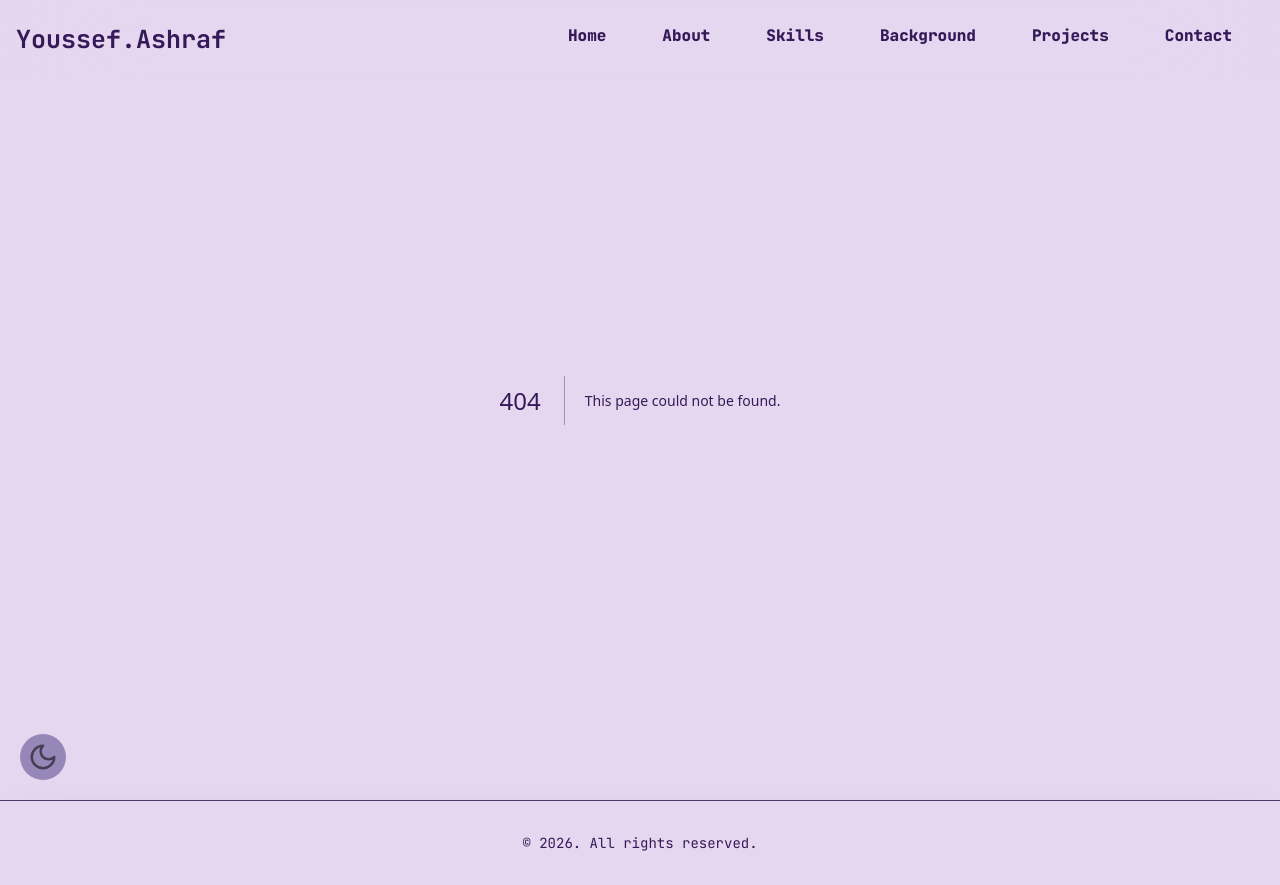
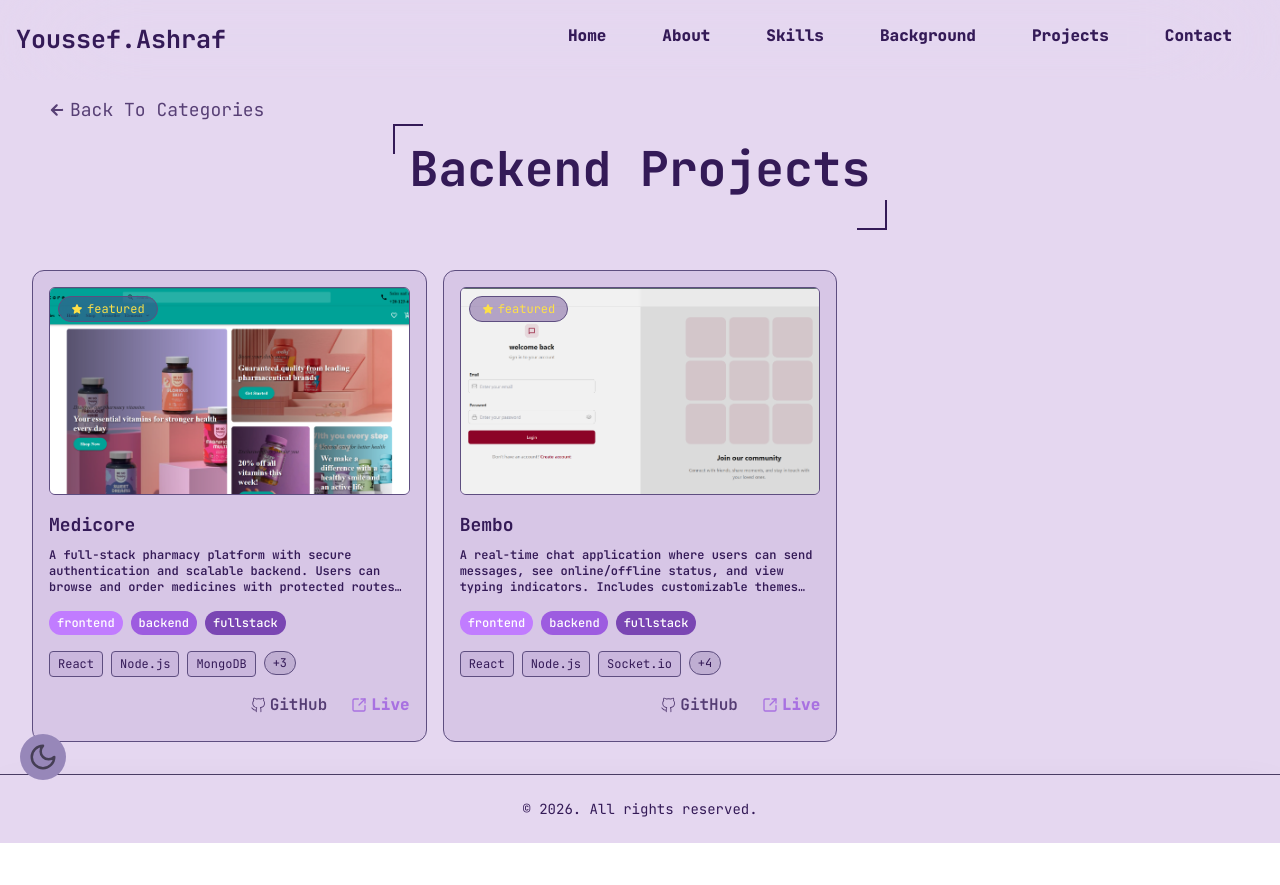
Before and after one commit to youssefsalehs/portfolio, a Next.js app: page /projects/category/backend in a window 1280 px wide. Before the commit this address had no page. After the commit the page ends 843 px from the top, so only its background shows below. Built offline with nearby package versions, Linux system fonts and the light colour scheme; what @mui/material-nextjs would draw is missing.

Commit message:
fix:some UI styling + implement:category page

```diff
--- a/src/app/layout.js
+++ b/src/app/layout.js
@@ -49,7 +49,7 @@ export default function RootLayout({ children }) {
               <main className="flex-1 max-w-7xl h-full px-8 mx-auto overflow-hidden">
                 {children}
               </main>
-              <footer className="text-center text-sm  shadow-2xl border-t border-t-secondary-600 py-8">
+              <footer className="text-center text-sm  shadow-2xl border-t border-t-secondary-600 py-6">
                 © {year}. All rights reserved.
               </footer>
             </Box>
--- /dev/null
+++ b/src/app/projects/category/[categoryName]/page.js
@@ -0,0 +1,26 @@
+import BackButton from "@/components/Buttons/backbutton";
+import Header from "@/components/Header/Header";
+import ProjectsContainer from "@/components/Projects/CategoryProductsContainer";
+
+import React from "react";
+export async function generateMetadata({ params }) {
+  const { categoryName } = await params;
+  const formatted =
+    categoryName.charAt(0).toUpperCase() + categoryName.slice(1);
+  return {
+    title: `${formatted} Projects`,
+    description: `Explore ${formatted} projects built by Youssef Ashraf using modern technologies like React and Next.js.`,
+  };
+}
+export default async function Category({ params }) {
+  const { categoryName } = await params;
+  return (
+    <div className="flex flex-col  min-h-[88vh]   pt-24 pb-8">
+      <div className="self-start">
+        <BackButton text="Back To Categories" to="/projects" />
+      </div>
+      <Header title={categoryName + " " + "Projects"} />
+      <ProjectsContainer category={categoryName} />
+    </div>
+  );
+}
--- a/src/app/projects/page.js
+++ b/src/app/projects/page.js
@@ -9,7 +9,7 @@ export const metadata = {
 };
 export default function Products() {
   return (
-    <div className="flex flex-col  min-h-[88vh]   pt-20 gap-2 pb-6">
+    <div className="flex flex-col    pt-20 gap-2  min-h-[90vh]">
       <div className="self-start">
         <BackButton text="Back To Home Page" to="/" />
       </div>
--- /dev/null
+++ b/src/components/Projects/CategoryProductsContainer.js
@@ -0,0 +1,19 @@
+import React from "react";
+import { featuredprojects } from "@/constants/constants";
+import ProjectCard from "./ProjectCard";
+
+export default function ProjectsContainer({ category }) {
+  const ITEMS_IN_Page = 9;
+  const filteredProjects = featuredprojects.filter((project) =>
+    project.stack.includes(category),
+  );
+  return (
+    <div className="flex flex-col items-center gap-6">
+      <div className="grid gap-4 grid-cols-1 md:grid-cols-2 lg:grid-cols-3 w-full">
+        {filteredProjects.map((project, index) => (
+          <ProjectCard key={index} project={project} />
+        ))}
+      </div>
+    </div>
+  );
+}
--- a/src/components/Projects/Links.js
+++ b/src/components/Projects/Links.js
@@ -17,8 +17,8 @@ export default function Links({ project }) {
         component={"a"}
         href={project.liveLink}
         target="_blank"
-        sx={{ color: "primary.light" }}
-        className="flex items-center !font-semibold justify-center gap-1  py-2 rounded  transition hover:-translate-x-2 opacity-80 hover:opacity-100"
+        sx={{ color: "primary.main", fontWeight: 900 }}
+        className="flex items-center  justify-center gap-1  py-2 rounded  transition hover:-translate-x-2 opacity-80 hover:opacity-100"
       >
         <LuSquareArrowOutUpRight />
         Live
```
